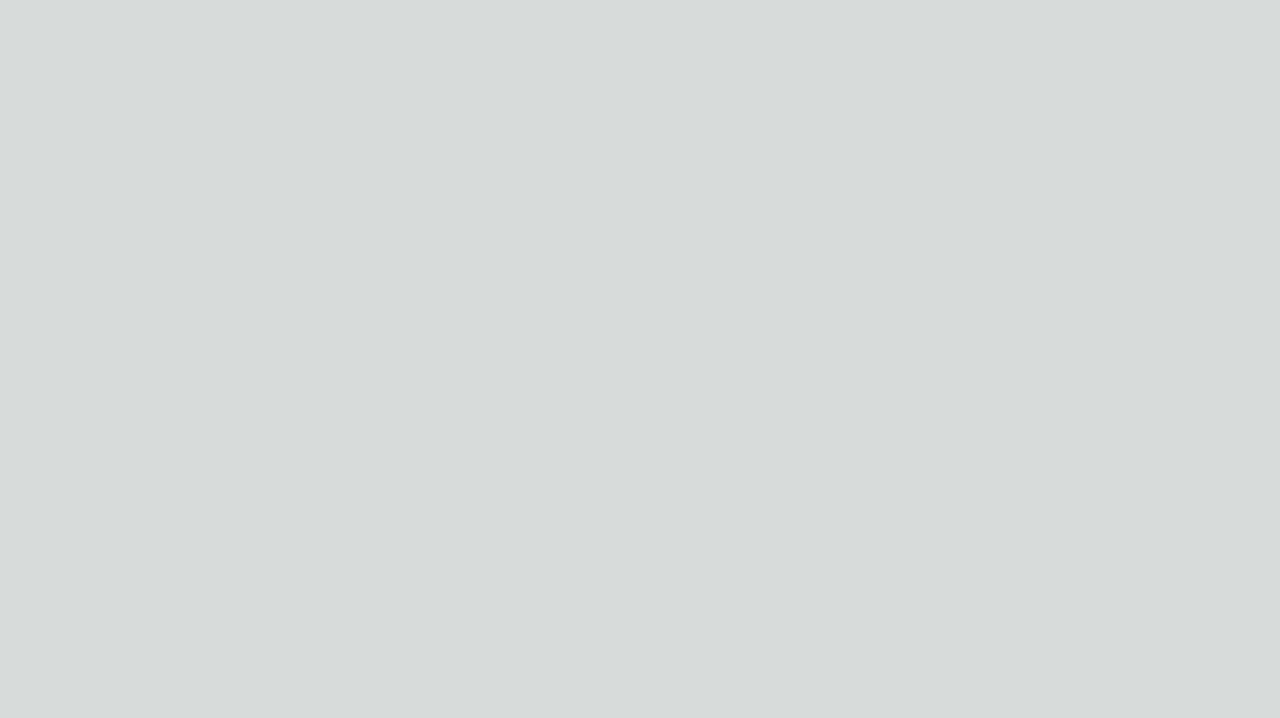
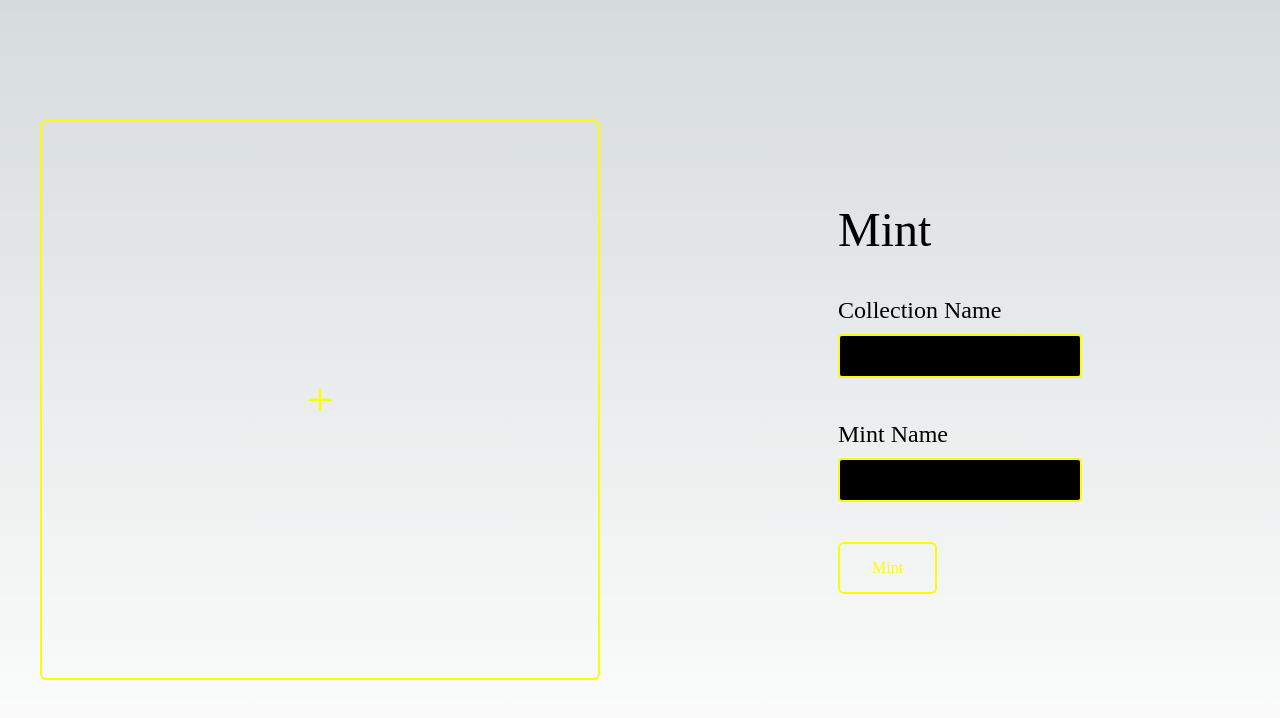
Before and after one commit to Nester-xyz/blartz, a Next.js app: page /mint in a window 1280 px wide. Shown: the top 718 px of the page. Built offline with nearby package versions, Linux system fonts and the light colour scheme; a web font is replaced by a local one.

Commit message:
mint UI done

```diff
--- a/src/app/mint/page.tsx
+++ b/src/app/mint/page.tsx
@@ -1,9 +1,86 @@
-import React from "react";
+"use client";
+import React, { useState, useRef, useEffect } from "react";
 
 type Props = {};
 
 const Index = (props: Props) => {
-  return <div></div>;
+  const [image, setImage] = useState<File>();
+
+  const inputRef = useRef<HTMLInputElement>(null);
+
+  return (
+    <div className="grid grid-cols-2 h-screen">
+      <div className="grid place-items-center">
+        <div className="w-[35rem]  h-[35rem] relative border-primary border-2 rounded-md grid place-content-center text-center text-5xl text-primary gap-2">
+          <div
+            className=" w-full h-full absolute top-0 left-0 grid place-items-center "
+            onClick={() => {
+              inputRef.current?.click();
+            }}
+          >
+            {image ? (
+              <div className=" w-full h-full overflow-hidden border border-black  mx-auto">
+                <img
+                  src={URL.createObjectURL(image)}
+                  alt=""
+                  onClick={() => inputRef.current?.click()}
+                  className="w-full h-full object-cover"
+                />
+              </div>
+            ) : (
+              <div>+</div>
+            )}
+            <div className="hidden gap-5">
+              {/* <label htmlFor="image">Image</label> */}
+              <input
+                type="file"
+                name="image"
+                accept="image/*"
+                className="w-full  border border-gray-400 p-2 rounded-lg"
+                ref={inputRef}
+                onChange={(e) => {
+                  setImage(e.target.files![0]);
+                }}
+              />
+            </div>
+          </div>
+          {/* <div>+</div>
+          <div className="text-4xl">Upload</div> */}
+        </div>
+      </div>
+      <div className="grid place-content-center">
+        <div className="flex flex-col gap-10">
+          <div className="text-5xl">Mint</div>
+          <div className="flex flex-col gap-2">
+            <div className="text-2xl">Collection Name</div>
+            <input
+              type="text"
+              name=""
+              id=""
+              className="bg-black border-primary border-2 rounded py-2 px-5 focus:outline-none "
+            />
+          </div>
+          <div className="flex flex-col gap-2">
+            <div className="text-2xl"> Mint Name</div>
+            <input
+              type="text"
+              name=""
+              id=""
+              className="bg-black border-primary border-2 rounded py-2 px-5 focus:outline-none "
+            />
+          </div>
+          <div>
+            <button className="border-2 border-primary relative group rounded-md text-primary overflow-hidden px-8 py-3">
+              <div className="text-primary group-hover:text-black  z-50 relative">
+                Mint
+              </div>
+              <div className="bg-primary  absolute  w-0 group-hover:w-full left-0 top-0 bottom-0 transition-all ease-in-out duration-500"></div>
+            </button>
+          </div>
+        </div>
+      </div>
+    </div>
+  );
 };
 
 export default Index;
```
